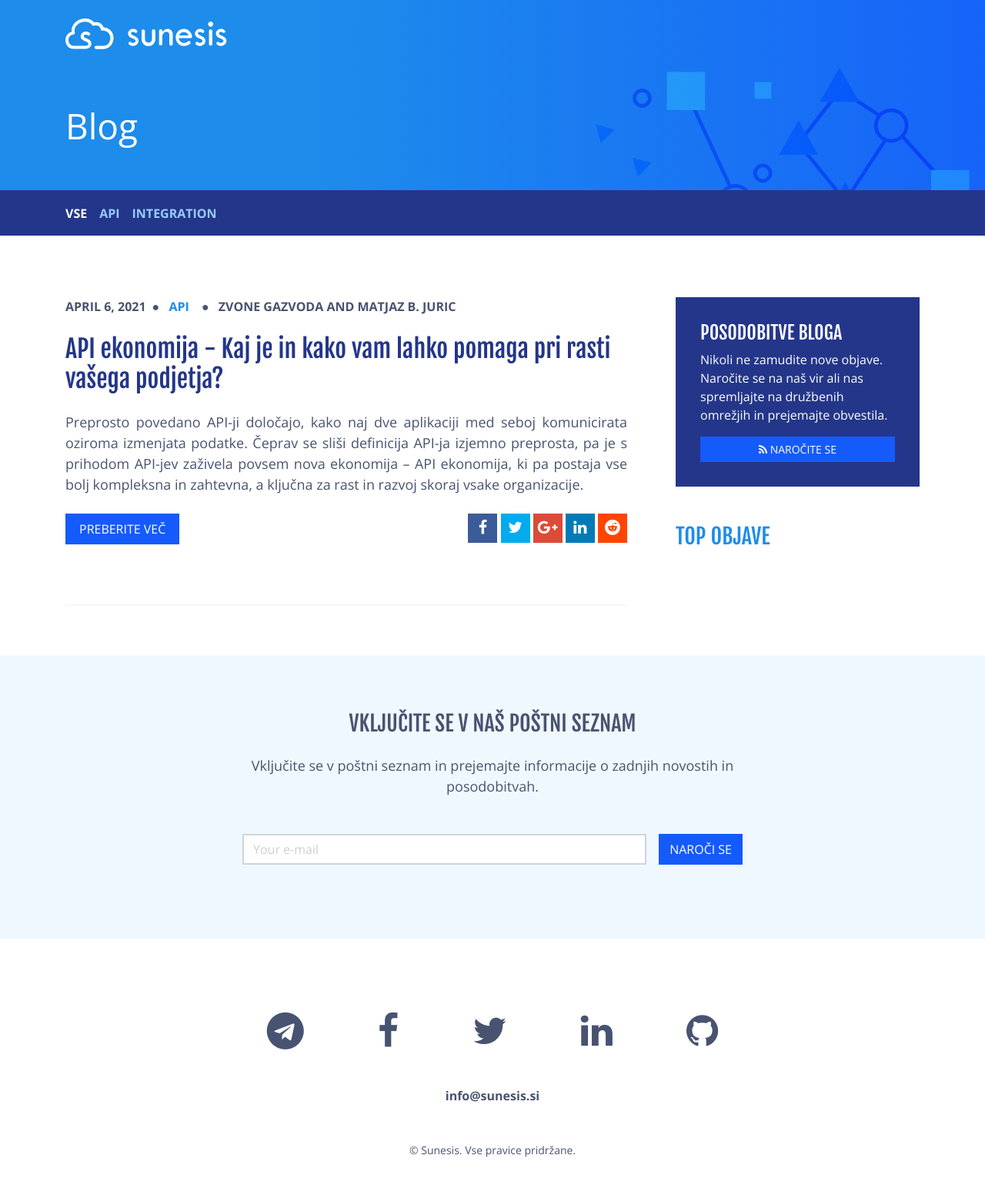
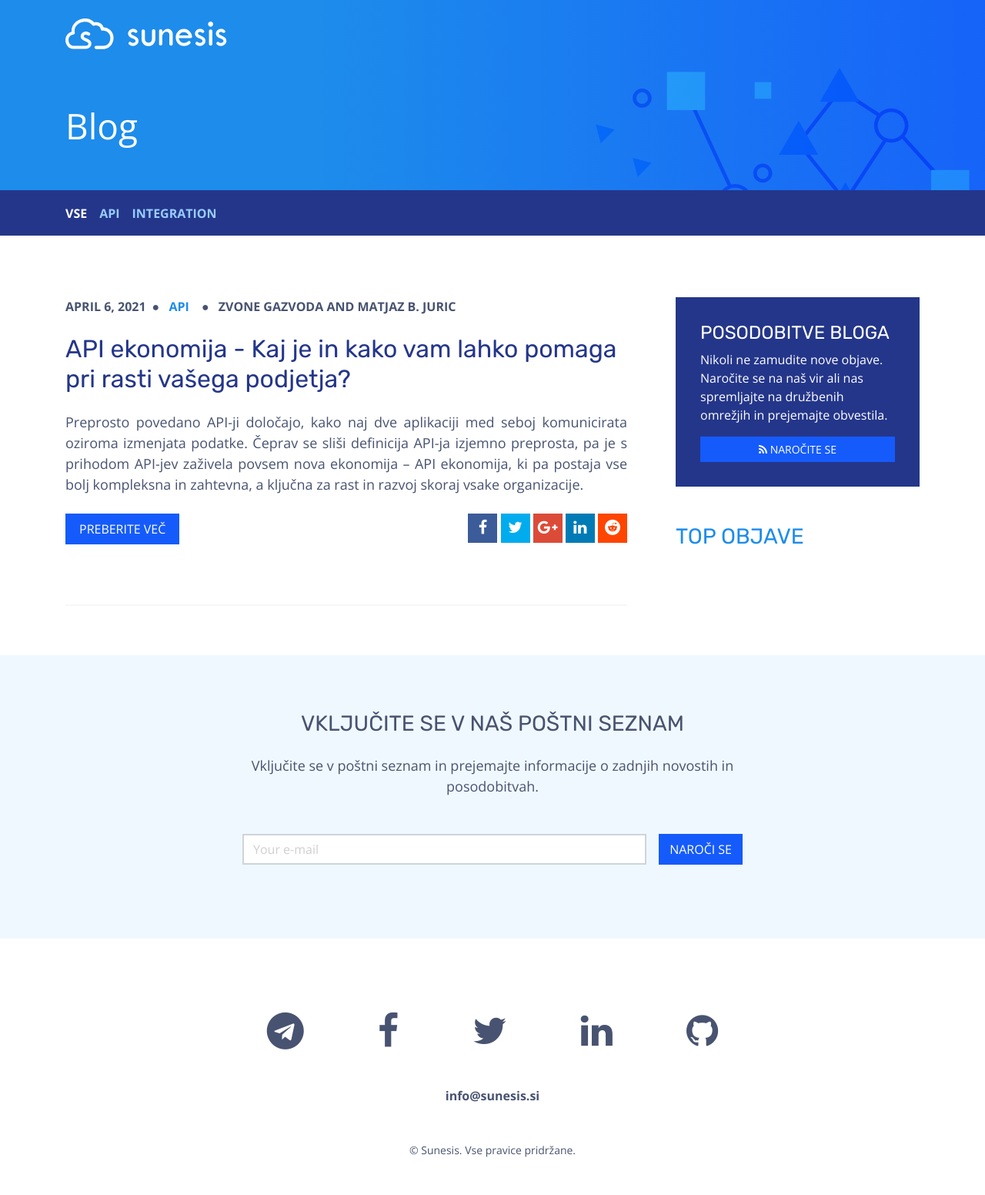
Before and after one commit to kumuluz/blog.sunesis.si, a Jekyll site: the page built from index.html, in a window 1280 px wide. Shown: the whole page at 77% size. Built offline with Jekyll 4.4.1, drawn with Linux system fonts in a browser that asks for light colours.

Commit message:
updated fonts

```diff
--- a/_sass/_config.scss
+++ b/_sass/_config.scss
@@ -22,6 +22,9 @@ $open-sans: 'Open Sans', sans-serif;
 @import url('https://fonts.googleapis.com/css?family=Fjalla+One&subset=latin-ext');
 $fjalla-one: 'Fjalla One', sans-serif;
 
+@import url('https://fonts.googleapis.com/css?family=Rubik&subset=latin-ext');
+$rubik: 'Rubik', sans-serif;
+
 $linkedin: #1b9dff;
 
 // Bootstrap
--- a/_sass/_layout.scss
+++ b/_sass/_layout.scss
@@ -9,7 +9,7 @@ h3,
 h4,
 h5,
 h6 {
-  font-family: $fjalla-one;
+  font-family: $rubik;
   text-transform: uppercase;
   color: $grey-500;
 }
--- a/_sass/theme/post.scss
+++ b/_sass/theme/post.scss
@@ -196,7 +196,7 @@
     .categories {
       font-size: 1.25rem;
       color: $blue-300;
-      font-family: $fjalla-one;
+      font-family: $rubik;
     }
   }
 }
```
